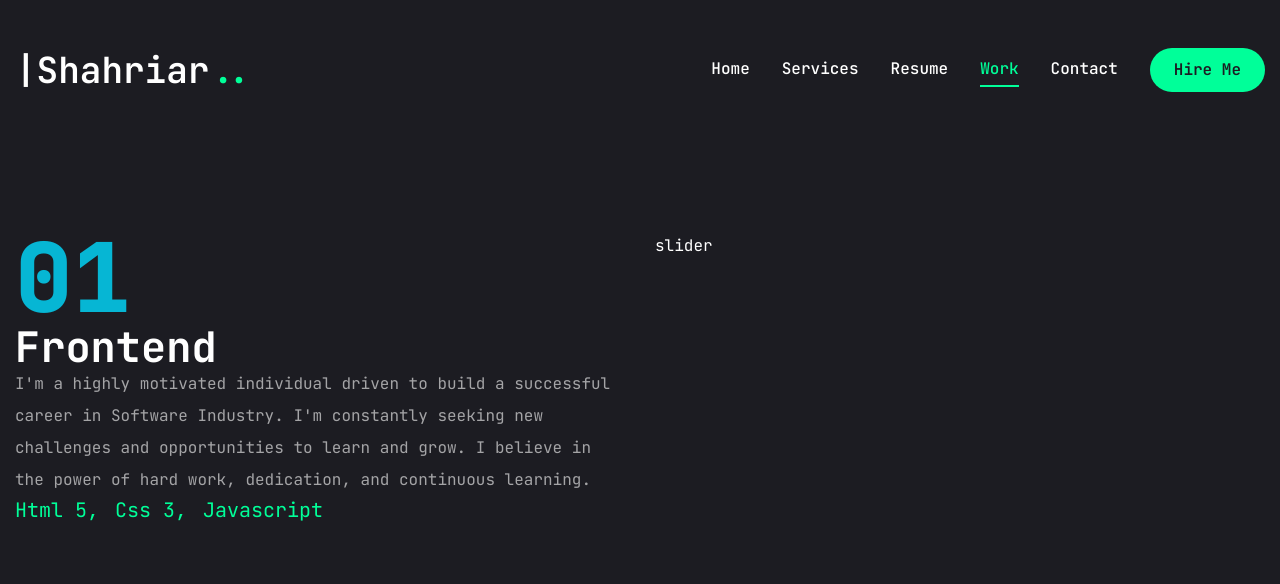
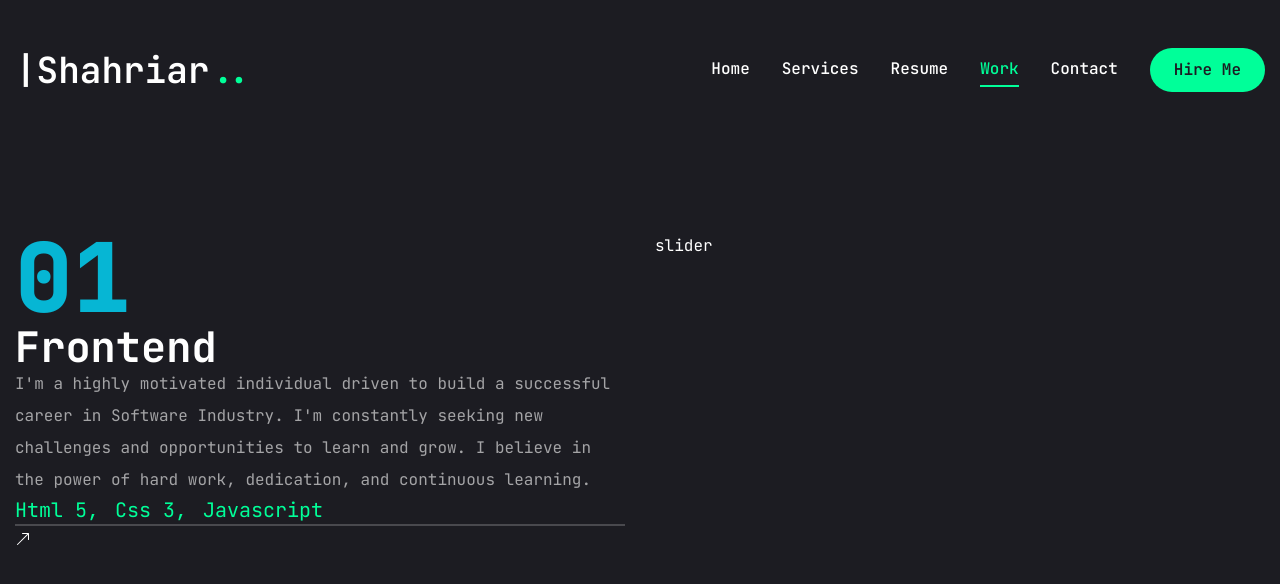
Before and after one commit to shahriar2880/portfolio, a Next.js app: page /work in a window 1280 px wide. Shown: the top 584 px of the page. Built offline with nearby package versions, Linux system fonts and the light colour scheme.

Commit message:
BsArrowUpRight

```diff
--- a/app/work/page.jsx
+++ b/app/work/page.jsx
@@ -91,6 +91,19 @@
                 })}
               </ul>
               {/* border */}
+              <div className="border border-white/20 "></div>
+              {/* buttons */}
+              <div>
+                <Link href="">
+                  <TooltipProvider>
+                    <Tooltip>
+                      <TooltipTrigger>
+                        <BsArrowUpRight/>
+                      </TooltipTrigger>
+                    </Tooltip>
+                  </TooltipProvider>
+                </Link>
+              </div>
             </div>
           </div>
           <div className="w-full xl:w-[50%] ">slider</div>
```
